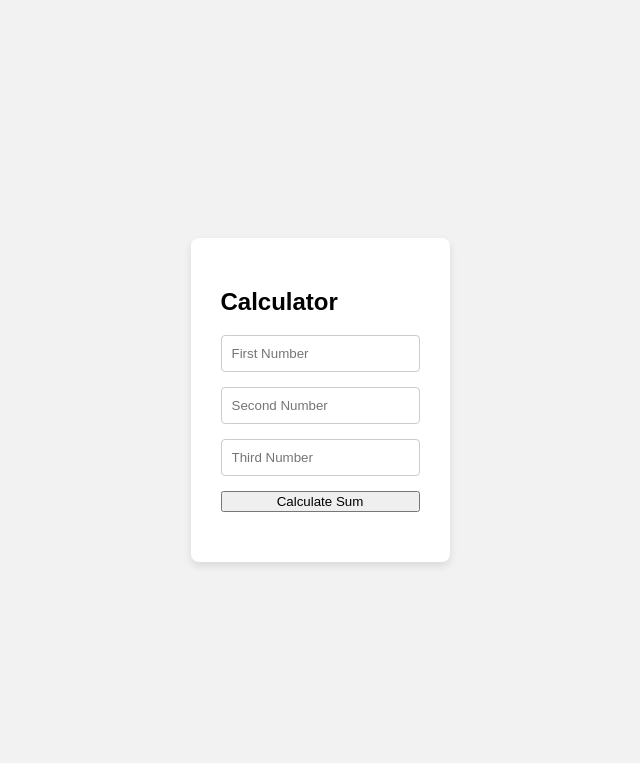
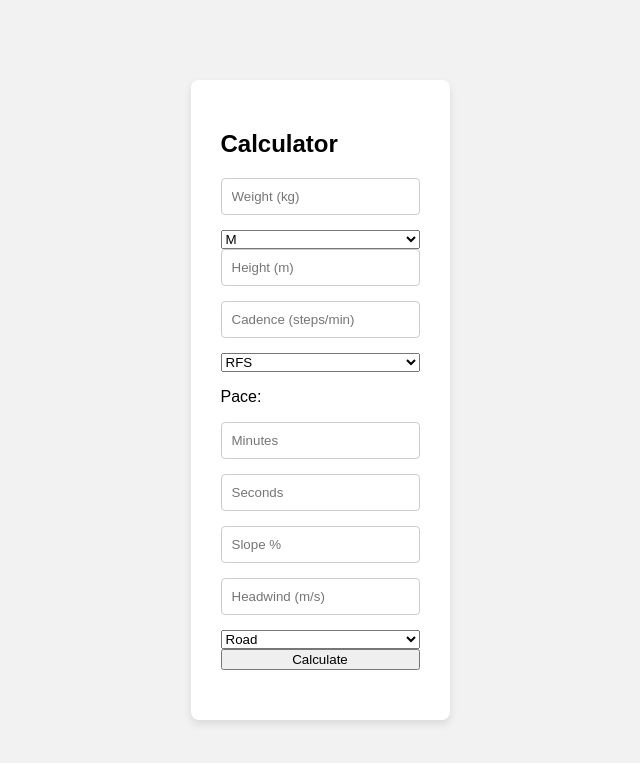
Before and after one commit to cjbohlman/python-excel-website, a Flask app: page / in a window 1280 px wide. Shown: the top 763 px of the page, without its empty margins (320-960 px from the left). Run offline with Flask 3, Linux system fonts and the light colour scheme.

Commit message:
Getting run sheet to work

```diff
--- a/app.py
+++ b/app.py
@@ -11,25 +11,42 @@ def index():
 def calc():
     error = None
     if request.method == 'POST':
-        num1 = int(request.form['arg1'])
-        num2 = int(request.form['arg2'])
-        num3 = int(request.form['arg3'])
+        weight = int(request.form['weight']) # integer between 25 and 100
+        gender = request.form['gender'] # string either M or F
+        height = float(request.form['height']) # float up to 2 decimal places
+        cadence = int(request.form['cadence']) # integer
+        pace_min = int(request.form['pace_min']) # integer from 3 to 7
+        pace_sec = int(request.form['pace_sec']) # integer from 0 to 59
+        slope = float(request.form['slope']) # float given as percentage, 0.0 to 100.0
+        strike = request.form['strike'] # string either RFS, FFS or MFS
+        headwind = float(request.form['headwind']) # float between -1 and 5 m/s
+        surface = request.form['surface'] # string either Road or trail
 
-        sheet = xw.Book("workbook.xlsx").sheets[0]
+        run_sheet = xw.Book("Vimazi 2.0 walking running.xlsx").sheets[1]
+        print(run_sheet.range('C5').value)
 
-        # Change the values of a range of cells
-        sheet.range('A1:A3').value = [[num1], [num2], [num3]]
+        # Change the values of the cells
+        run_sheet.range('C5').value = weight
+        # run_sheet.range('C6').value = gender
+        # run_sheet.range('C7').value = height
+        # run_sheet.range('C8').value = cadence
+        # run_sheet.range('C9').value = strike
+        # run_sheet.range('C11').value = pace_min
+        # run_sheet.range('D11').value = pace_sec
+        # run_sheet.range('C12').value = slope
+        # run_sheet.range('C13').value = headwind
+        # run_sheet.range('C14').value = surface
 
-        sheet.book.save()
+        run_sheet.book.save()
 
         # Read the value from cell A1
-        result = sheet.range('A5').value
+        result = run_sheet.range('J10').value
 
         # Print the cell value
         print(result)
 
         # Close the workbook
-        sheet.book.close()
+        run_sheet.book.close()
 
         return {"result": result}
     abort(404, description="Invalid request")
--- a/templates/index.html
+++ b/templates/index.html
@@ -45,29 +45,54 @@
 <body>
   <div class="container">
     <h2>Calculator</h2>
-    <form id="calcForm" onsubmit="calculateSum(event)">
-      <input type="number" id="arg1" placeholder="First Number" required>
-      <input type="number" id="arg2" placeholder="Second Number" required>
-      <input type="number" id="arg3" placeholder="Third Number" required>
-      <button type="submit">Calculate Sum</button>
+    <form id="calcForm" onsubmit="calculateResult(event)">
+      <input type="number" id="weight" placeholder="Weight (kg)" required>
+      <select name="gender" id="gender-select">
+        <option value="male">M</option>
+        <option value="female">F</option>
+      </select>
+      <input type="height" id="height" placeholder="Height (m)" required>
+      <input type="number" id="cadence" placeholder="Cadence (steps/min)" required>
+      <select name="strike" id="strike-pattern">
+        <option value="RFS">RFS</option>
+        <option value="MFS">MFS</option>
+        <option value="FFS">FFS</option>
+      </select>
+      <p>Pace:</p>
+      <input type="number" id="pace_min" placeholder="Minutes" required>
+      <input type="number" id="pace_sec" placeholder="Seconds" required>
+      <input type="number" id="slope" placeholder="Slope %" required>
+      <input type="number" id="headwind" placeholder="Headwind (m/s)" required>
+      <select name="surface" id="surface">
+        <option value="road">Road</option>
+        <option value="trail">Trail</option>
+      </select>
+      <button type="submit">Calculate</button>
     </form>
     <div class="output" id="result"></div>
   </div>
 
   <script>
-    function calculateSum(event) {
+    function calculateResult(event) {
       event.preventDefault(); // Prevent form submission
 
-      const arg1 = document.getElementById('arg1').value;
-      const arg2 = document.getElementById('arg2').value;
-      const arg3 = document.getElementById('arg3').value;
+      const weight = document.getElementById('weight').value;
+      const gender = document.getElementById('gender-select').value;
+      const height = document.getElementById('height').value;
+      const cadence = document.getElementById('height').value;
+      const pace_min = document.getElementById('pace_min').value;
+      const pace_sec = document.getElementById('pace_sec').value;
+      const slope = document.getElementById('slope').value;
+      const strike = document.getElementById('strike-pattern').value;
+      const headwind = document.getElementById('headwind').value;
+      const surface = document.getElementById('surface').value;
 
       fetch('/calc', {
         method: 'POST',
         headers: {
           'Content-Type': 'application/x-www-form-urlencoded'
         },
-        body: `arg1=${arg1}&arg2=${arg2}&arg3=${arg3}`
+        body: `weight=${weight}&gender=${gender}&height=${height}&cadence=${cadence}&pace_min=${pace_min}&pace_sec=${pace_sec}&slope=${slope}&strike=${strike}&headwind=${headwind}&surface=${surface}`,
       })
       .then(response => response.json())
       .then(data => {
```
Also changed, not shown: 2 other files.
